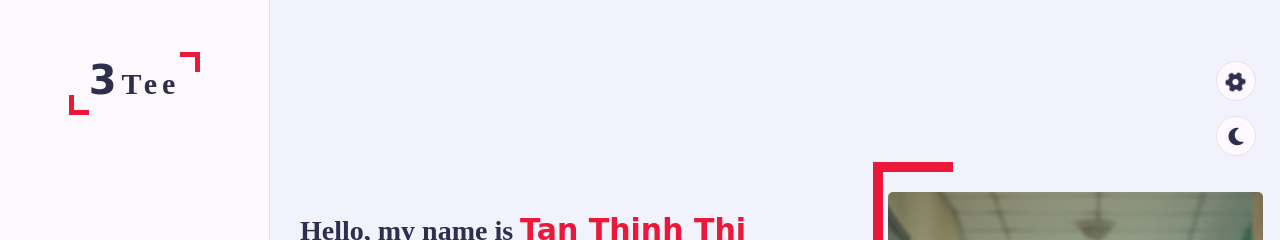
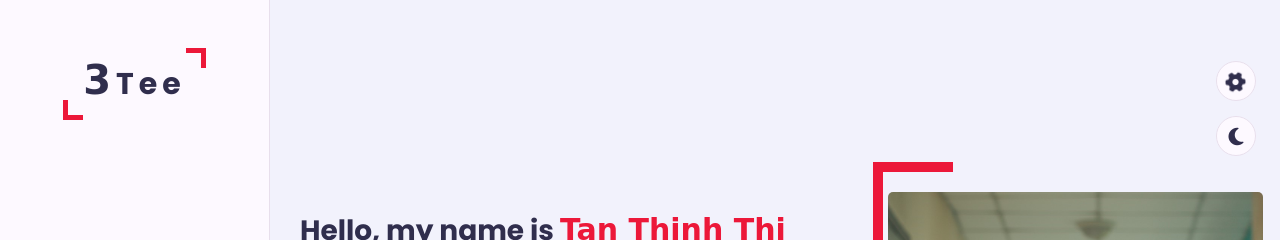
Before and after one commit to 7thang1/3tee, a plain HTML site: page index.html in a window 1280 px wide. Shown: the top 240 px of the page. Drawn offline with nearby package versions, Linux system fonts and the light colour scheme; a web font is replaced by a local one.

Commit message:
final src

```diff
--- a/css/style.css
+++ b/css/style.css
@@ -17,7 +17,7 @@ body.dark{
 body{
     line-height: 1.5;
     font-size: 16px;
-    font-family: 'Poppins' sans-serif;
+    font-family: 'Poppins', sans-serif;
 }
 *{
     margin: 0;
--- a/index.html
+++ b/index.html
@@ -5,6 +5,7 @@
     <meta http-equiv="X-UA-Compatible" content="IE=edge">
     <meta name="viewport" content="width=device-width, initial-scale=1.0">
     <title>TanThinh Portfolio</title>
+    <link rel="shortcut icon" type="image/png" href="images/7150.png"/>
     <link rel="stylesheet" href="css/style.css">
     <link rel="stylesheet" href="css/skins/color-1.css">
     <link rel="stylesheet" href="https://cdnjs.cloudflare.com/ajax/libs/font-awesome/6.4.0/css/all.min.css">
```
Also changed, not shown: images/7150.png (added).
